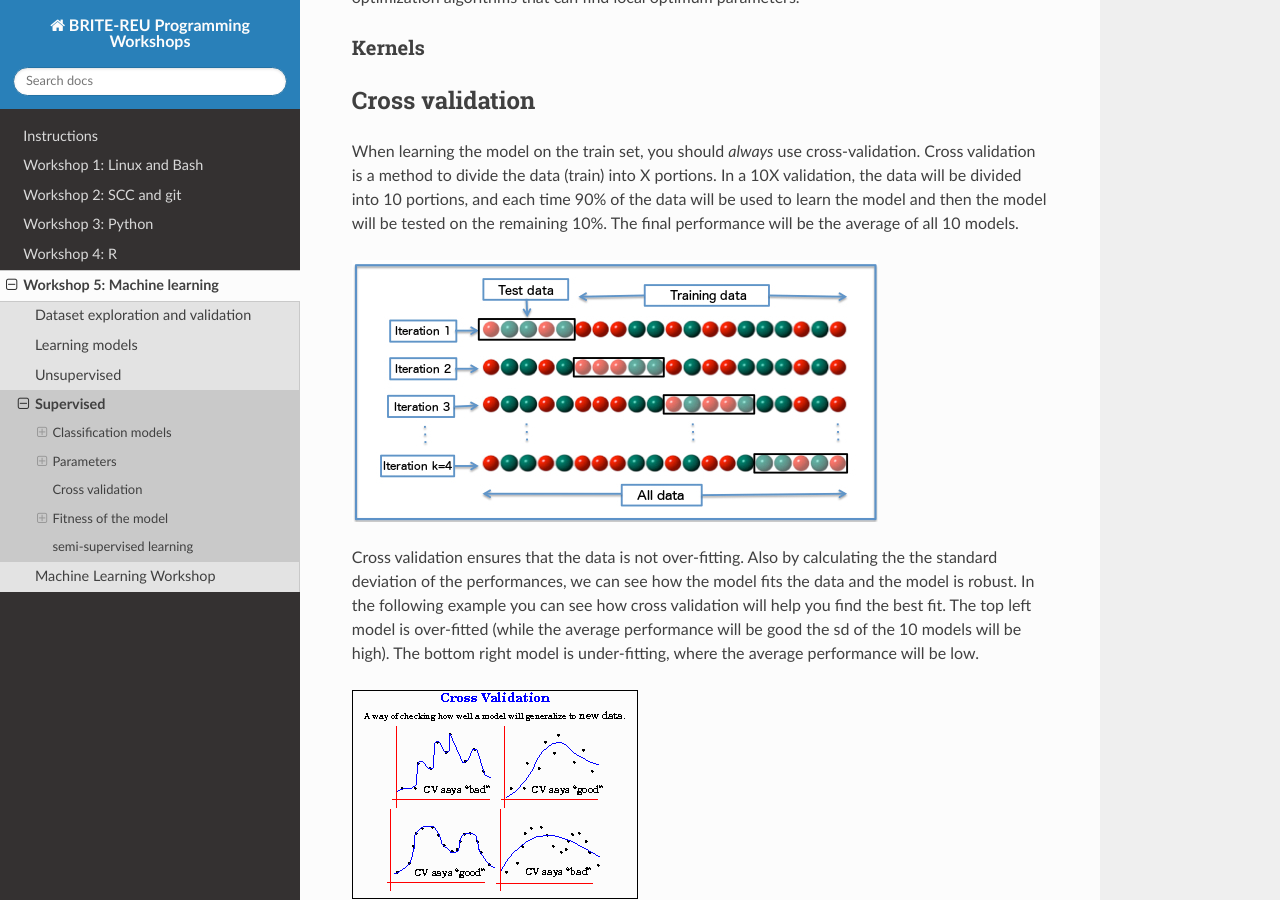
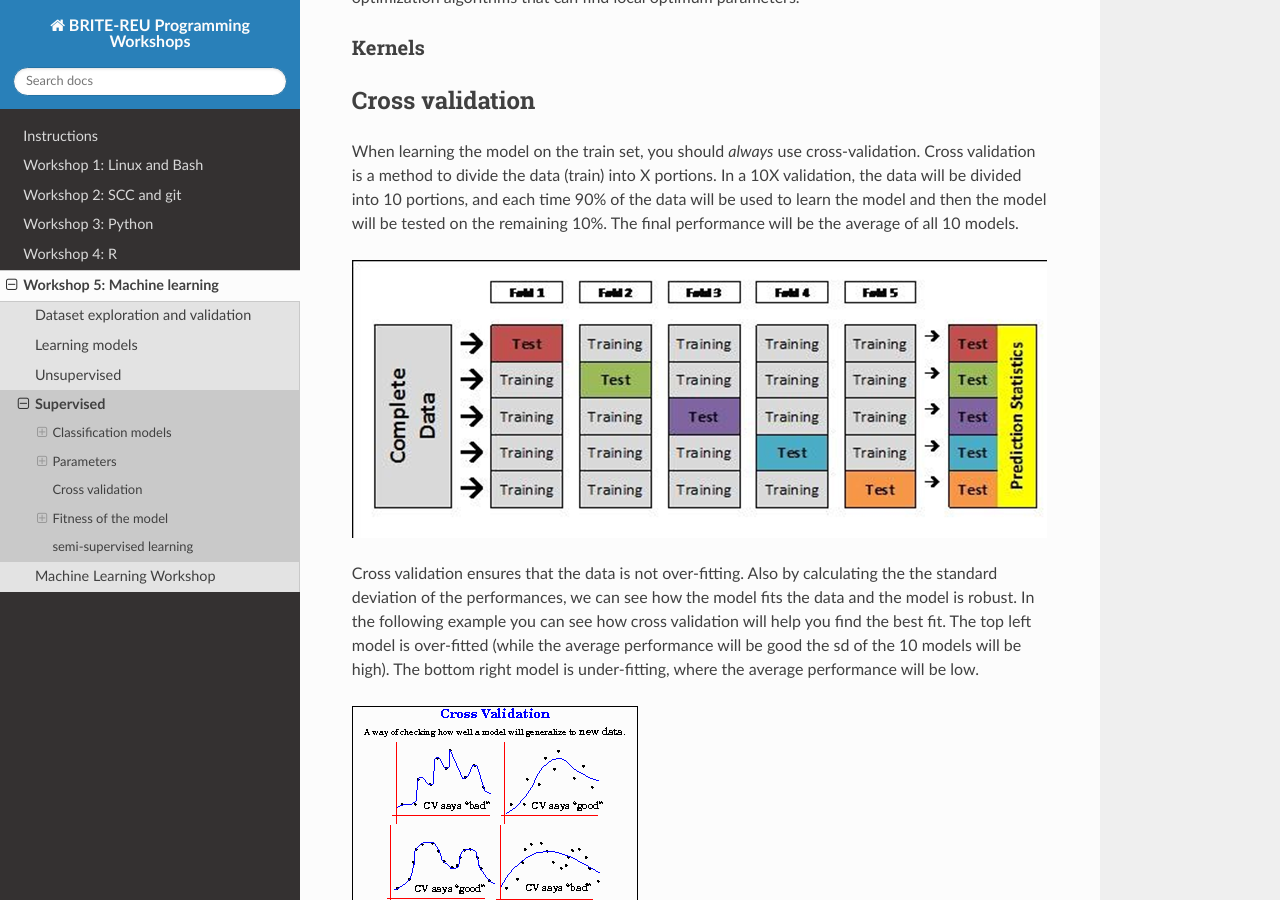
Before and after one commit to BRITE-REU/programming-workshops, a Sphinx documentation site: the page built from source/workshops/05_Machine_learning/supervised_learning.rst, in a window 1280 px wide and 900 px high, scrolled down 1811 px. Built offline with Sphinx 7.4.7 and the Read the Docs theme 2.0.0, drawn with Linux system fonts in a browser that asks for light colours.

Commit message:
Update supervised_learning.rst

```diff
--- a/source/workshops/05_Machine_learning/supervised_learning.rst
+++ b/source/workshops/05_Machine_learning/supervised_learning.rst
@@ -56,7 +56,7 @@ Cross validation
 When learning the model on the train set, you should *always* use cross-validation.
 Cross validation is a method to divide the data (train) into X portions. In a 10X validation, the data will be divided into 10 portions, and each time 90% of the data will be used to learn the model and then the model will be tested on the remaining 10%. The final performance will be the average of all 10 models.
 
-.. image:: img/K-fold_cross_validation.jpg
+.. image:: img/cross_validation.png
 
 Cross validation ensures that the data is not over-fitting. Also by calculating the the standard deviation of the performances, we can see how the model fits the data and the model is robust. In the following example you can see how cross validation will help you find the best fit. The top left model is over-fitted (while the average performance will be good the sd of the 10 models will be high). The bottom right model is under-fitting, where the average performance will be low.
 
```
